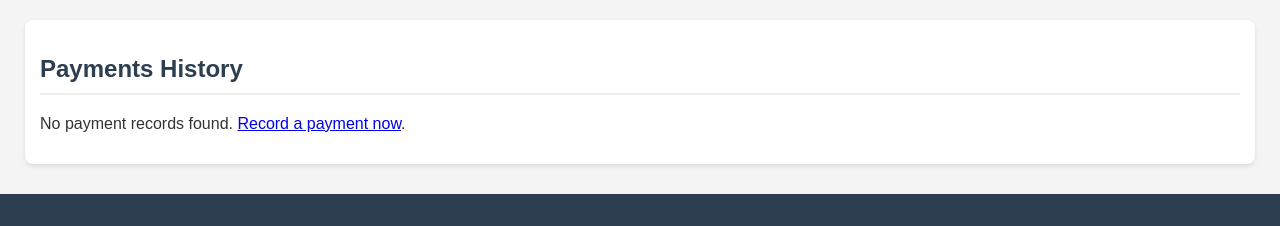
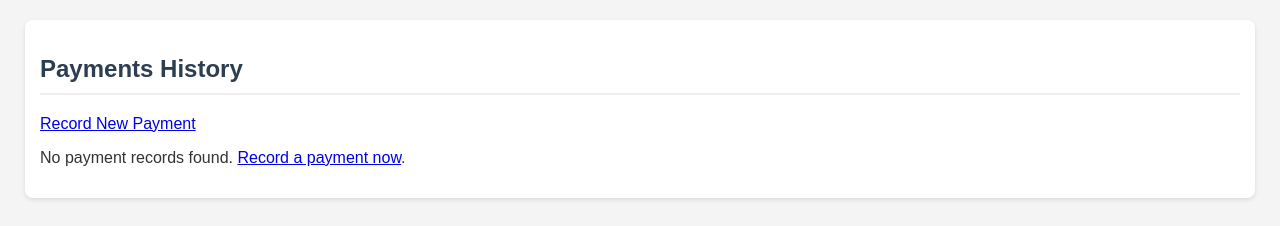
Before and after one commit to Amitath/Dairy-farm, a Python web app: template templates/view_payments.html in a window 1280 px wide. Shown: the part 119-345 px from the top of the page. Run offline with Jinja, Linux system fonts and the light colour scheme; the template is opened without the code that fills it, so the values that code supplies are empty.

Commit message:
Update view_payments.html

```diff
--- a/templates/view_payments.html
+++ b/templates/view_payments.html
@@ -3,7 +3,10 @@
 
 {% block content %}
 <h2>Payments History</h2>
+<p><a href="{{ url_for('record_payment') }}" class="button add-button">Record New Payment</a></p>
+
 {% if payments %}
+    <div class="table-responsive">
         <table>
             <thead>
                 <tr>
@@ -12,7 +15,7 @@
                     <th>Amount Received (RWF)</th>
                     <th>Description</th>
                     <th>Logged At</th>
-                <th>Actions</th>
+                    <th>Actions</th> {# NEW #}
                 </tr>
             </thead>
             <tbody>
@@ -23,14 +26,17 @@
                     <td>{{ "%.2f"|format(payment.amount_received) }}</td>
                     <td>{{ payment.description if payment.description else 'N/A' }}</td>
                     <td>{{ payment.timestamp.strftime('%Y-%m-%d %H:%M') }}</td>
-                <td>
-                    <!-- Add Edit/Delete links here later -->
-                    <a href="#">Edit</a> | <a href="#">Delete</a>
+                    <td class="actions-column"> {# NEW #}
+                        <a href="{{ url_for('edit_payment', payment_id=payment.id) }}" class="button edit-button">Edit</a>
+                        <form action="{{ url_for('delete_payment', payment_id=payment.id) }}" method="POST" style="display:inline;" onsubmit="return confirmDelete('payment record', 'of RWF {{ "%.2f"|format(payment.amount_received) }} from {{ payment.customer.name }}');">
+                            <button type="submit" class="button delete-button">Delete</button>
+                        </form>
                     </td>
                 </tr>
                 {% endfor %}
             </tbody>
         </table>
+    </div>
 {% else %}
     <p>No payment records found. <a href="{{ url_for('record_payment') }}">Record a payment now</a>.</p>
 {% endif %}
```
Lines whose indentation alone changed are shown as unchanged.
